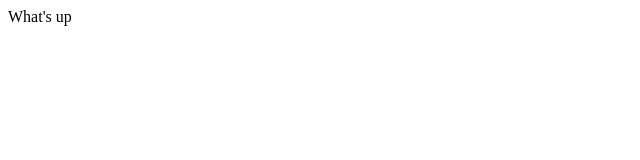
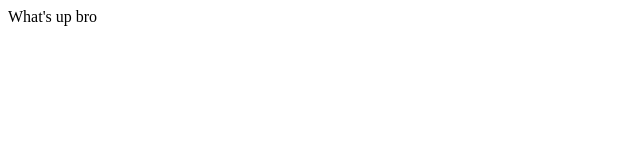
Before and after one commit to cy0314/demo-repo, a plain HTML site: page index.html in a window 1280 px wide. Shown: the full height of the page, 0-640 px from the left. Drawn offline with Linux system fonts and the light colour scheme.

Commit message:
what's up bro~
 description for what's up bro~

```diff
--- a/index.html
+++ b/index.html
@@ -1 +1 @@
-<div>What's up</div>
+<div>What's up bro</div>
```
